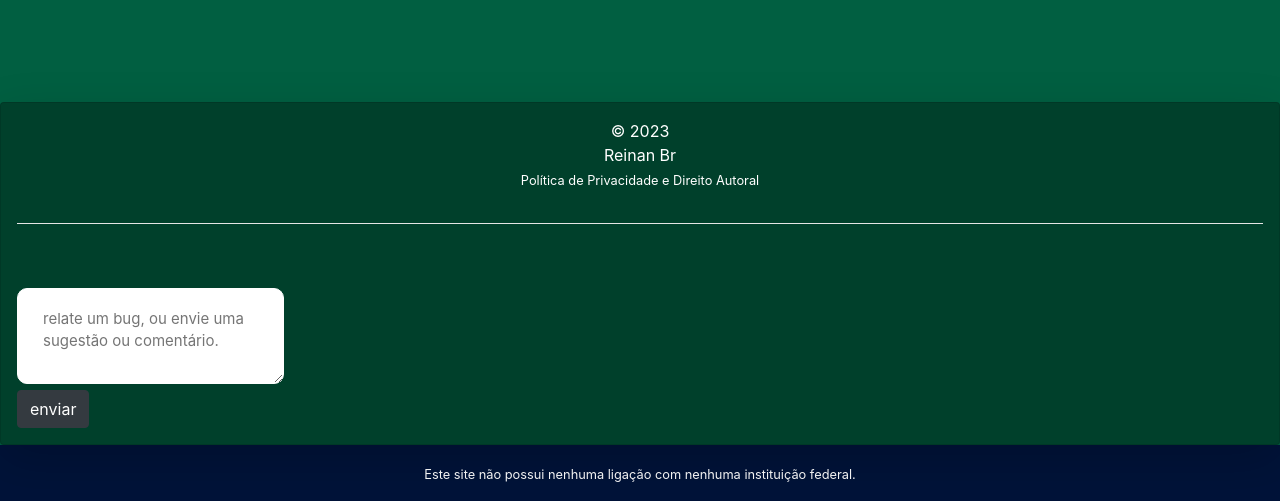
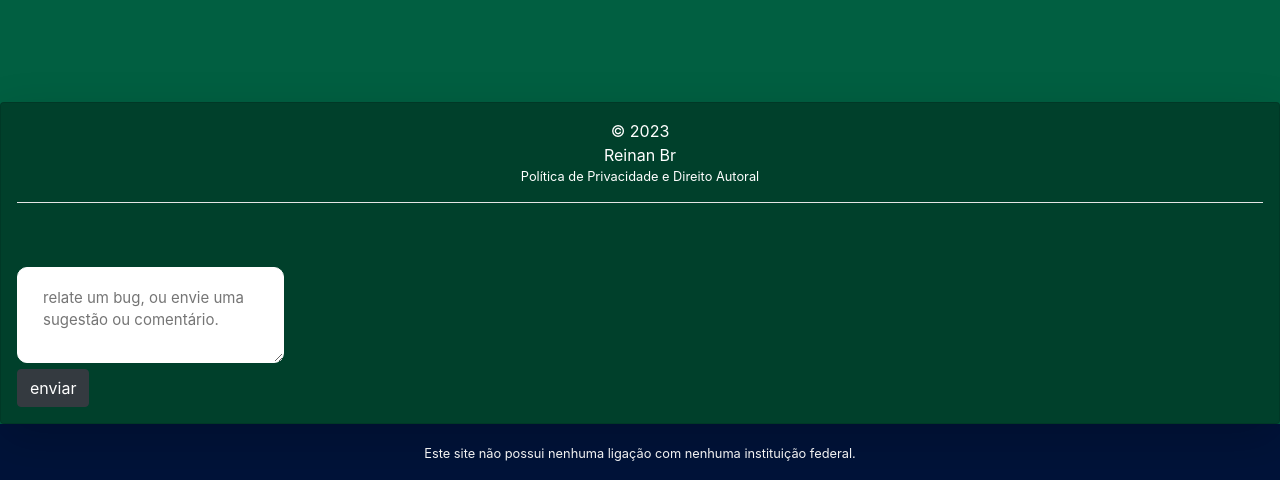
Before and after one commit to reinanbr/cardapio, a plain HTML site: page index.html in a window 1280 px wide. Shown: the part 860-1361 px from the top of the page. After the commit the page ends 1340 px from the top, so only its background shows below. Drawn offline with nearby package versions, Linux system fonts and the light colour scheme; no server answers.

Commit message:
added privacity security pt. 2

```diff
--- a/index.html
+++ b/index.html
@@ -115,10 +115,10 @@
       © 2023
       <a class="text-white" href="https://github.com/reinanbr">Reinan Br</a>
 
-      <p><small><a class="text-white" href="/cardapio/privacidade.html">Política de Privacidade e Direito Autoral</a></small>
+      <small><a class="text-white" href="/cardapio/privacidade.html">Política de Privacidade e Direito Autoral</a></small>
         <!-- <br><small><a class="text-white" href="/privacidade.html">Codigo-Fonte</a></small>
        -->
-      </p>
+
 
 
       <hr style="background-color:white" />
```
